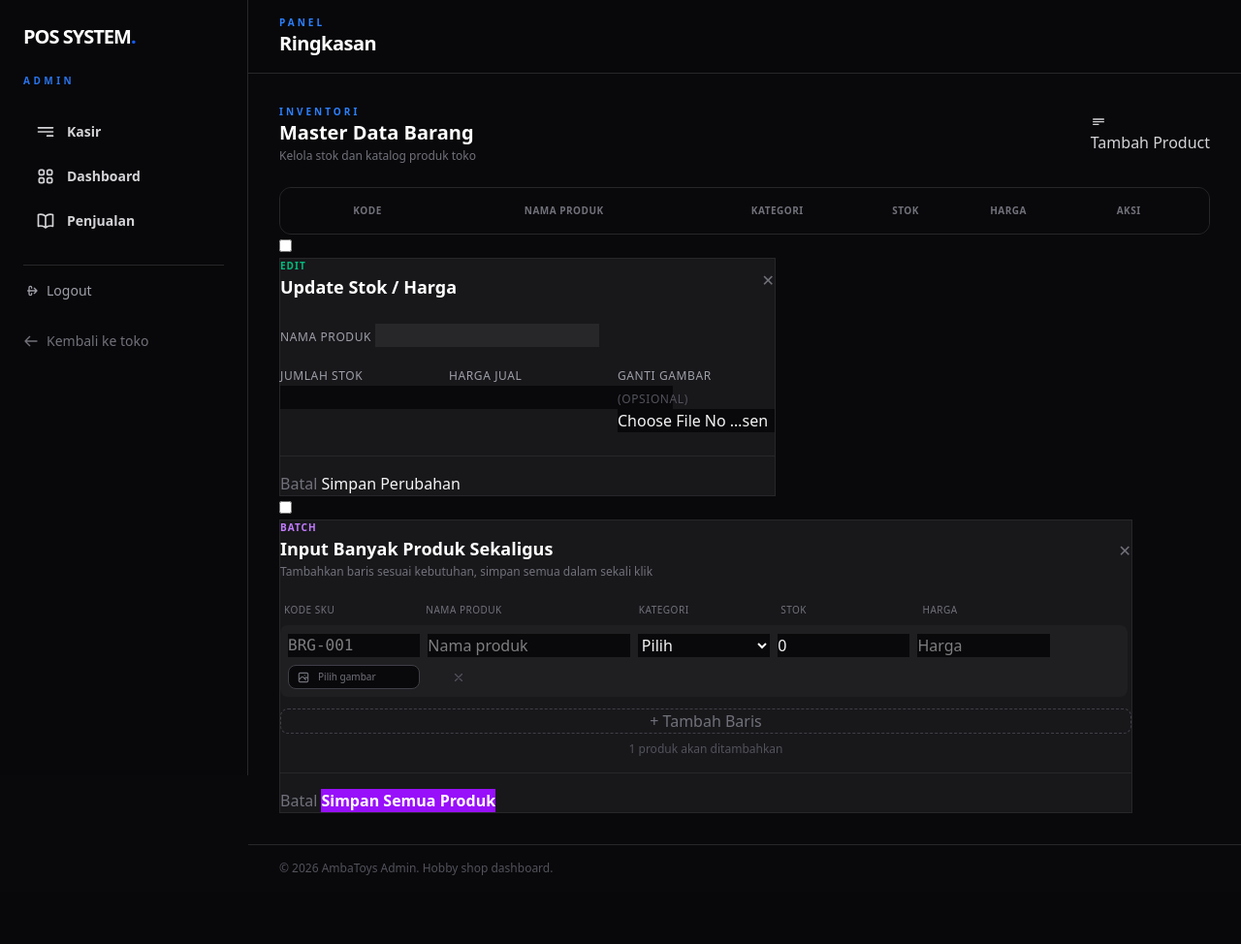
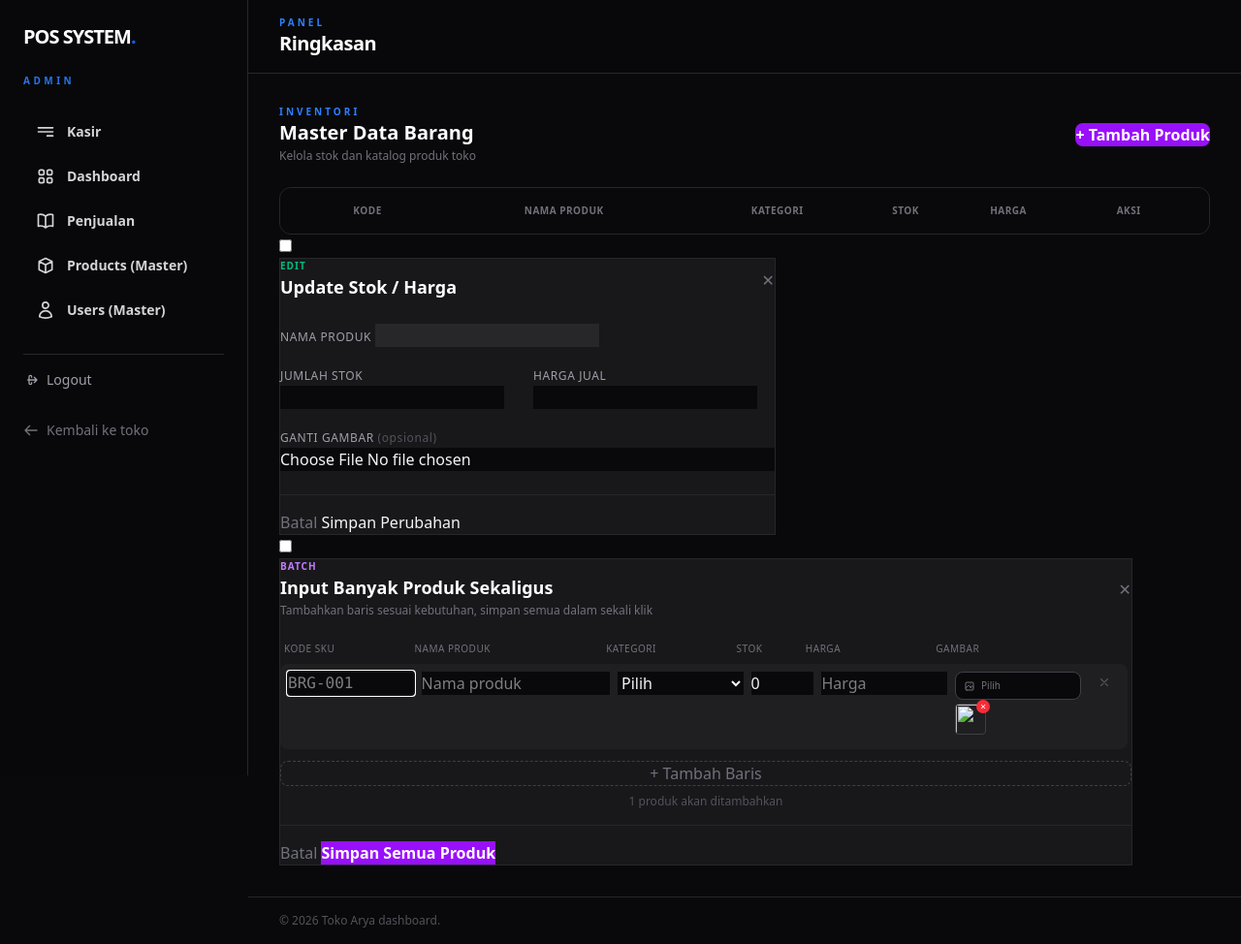
Before and after one commit to rafiramdhani12/pos_kelontong, a CodeIgniter 4 app: the page made by app/Views/pages/products/products.php in a window 1280 px wide. Shown: the whole page at 97% size. Before the commit the page ends 903 px from the top, so only its background shows below. Run offline with PHP 8.4 and a stand-in for CodeIgniter, Linux system fonts and the light colour scheme; the template is opened without the code that fills it, so the values that code supplies are empty; some libraries are stand-ins or nearby versions.

Commit message:
update
Co-authored-by: Copilot <copilot@github.com>

```diff
--- a/app/Models/Products.php
+++ b/app/Models/ProductsModel.php
@@ -4,7 +4,7 @@ namespace App\Models;
 
 use CodeIgniter\Model;
 
-class Products extends Model {
+class ProductsModel extends Model {
 
     // init nama tabel nya dulu
     protected $table = 'products';
--- a/app/Models/Users.php
+++ b/app/Models/UsersModel.php
@@ -5,7 +5,7 @@ namespace App\Models;
 use CodeIgniter\Model;
 
 
-class Users extends Model {
+class UsersModel extends Model {
     protected $table = 'users';
     protected $primaryKey = 'id';
     protected $useTimestamps = true;
@@ -13,9 +13,6 @@ class Users extends Model {
     protected $updatedField = 'updated_at';
     protected $allowedFields = ['nama', 'email', 'password', 'role', 'is_active'];
 
-    public function getAllUsers() {
-        return $this->findAll();
-    }
 }
 
 ?>
--- a/app/Views/layout/dashboard_template.php
+++ b/app/Views/layout/dashboard_template.php
@@ -21,11 +21,18 @@ $menus = [
         'active' => $currentPath === 'penjualan'
     ],
     [
-        'label' => 'Barang (Master)',
+        'label' => 'Products (Master)',
         'xmlns' => 'http://www.w3.org/2000/svg',
         'd' => 'M20 7l-8-4-8 4m16 0l-8 4m8-4v10l-8 4m0-10L4 7m8 4v10M4 7v10l8 4',
-        'link' => base_url('/barang'),
+        'link' => base_url('/products'),
         'active' => 'barang'
+    ],
+    [
+        'label' => 'Users (Master)',
+        'xmlns' => 'http://www.w3.org/2000/svg',
+        'd' => 'M15.75 6a3.75 3.75 0 1 1-7.5 0 3.75 3.75 0 0 1 7.5 0ZM4.501 20.118a7.5 7.5 0 0 1 14.998 0A17.933 17.933 0 0 1 12 21.75c-2.676 0-5.216-.584-7.499-1.632Z',
+        'link' => base_url('/users'),
+        'active' => 'users'
     ]
 ]
 
@@ -100,7 +107,7 @@ $menus = [
         </main>
 
         <footer class="border-t border-zinc-800 px-4 md:px-8 py-4 text-center md:text-left">
-            <p class="text-zinc-600 text-xs">&copy; 2026 AmbaToys Admin. Hobby shop dashboard.</p>
+            <p class="text-zinc-600 text-xs">&copy; <?= date('Y') ?> Toko Arya dashboard.</p>
         </footer>
     </div>
 <script src="https://cdn.jsdelivr.net/npm/sweetalert2@11"></script>
--- a/app/Views/pages/kasir.php
+++ b/app/Views/pages/kasir.php
@@ -244,7 +244,7 @@ async function inputJumlah(productId, namaProduct, stokTersedia) {
     if (qty.isDismissed || !qty.value) return;
 
 
-    const jumlah = parseInt(qty);
+    const jumlah = parseInt(qty.value);
     tambahItem(productId, jumlah);
 }
 
--- a/app/Views/pages/products/products.php
+++ b/app/Views/pages/products/products.php
@@ -11,11 +11,8 @@
             <p class="text-xs text-zinc-500 mt-0.5">Kelola stok dan katalog produk toko</p>
         </div>
         <div class="flex gap-2">
-            <label for="modal-batch" class="btn btn-sm btn-outline border-zinc-700 text-zinc-300 hover:bg-zinc-800 hover:border-zinc-600 rounded-lg">
-                <svg xmlns="http://www.w3.org/2000/svg" class="h-4 w-4 mr-1" fill="none" viewBox="0 0 24 24" stroke="currentColor">
-                    <path stroke-linecap="round" stroke-linejoin="round" stroke-width="2" d="M4 6h16M4 10h16M4 14h8"/>
-                </svg>
-                Tambah Product
+            <label for="modal-batch" class="btn btn-sm bg-purple-600 hover:bg-purple-500 border-0 text-white font-bold rounded-lg">
+                + Tambah Produk
             </label>
         </div>
     </div>
@@ -70,7 +67,6 @@
     </div>
 </div>
 
-
 <!-- ===== MODAL EDIT ===== -->
 <input type="checkbox" id="modal-update" class="modal-toggle" />
 <div class="modal modal-bottom sm:modal-middle">
@@ -89,7 +85,7 @@
                 <label class="label pb-1"><span class="label-text text-zinc-400 text-xs uppercase tracking-wider">Nama Produk</span></label>
                 <input type="text" id="edit-nama" class="input input-bordered input-sm bg-zinc-800 border-zinc-700 text-zinc-400 cursor-not-allowed" disabled />
             </div>
-            <div class="grid grid-cols-3 gap-3">
+            <div class="grid grid-cols-2 gap-3">
                 <div class="form-control">
                     <label class="label pb-1"><span class="label-text text-zinc-400 text-xs uppercase tracking-wider">Jumlah Stok</span></label>
                     <input type="number" name="qty" id="edit-qty" class="input input-bordered input-sm bg-zinc-950 border-zinc-700 focus:border-emerald-500" min="0" required />
@@ -98,23 +94,25 @@
                     <label class="label pb-1"><span class="label-text text-zinc-400 text-xs uppercase tracking-wider">Harga Jual</span></label>
                     <input type="number" name="harga" id="edit-harga" class="input input-bordered input-sm bg-zinc-950 border-zinc-700 focus:border-emerald-500" min="0" required />
                 </div>
-                <!-- Di modal update, tambahin ini sebelum modal-action -->
+            </div>
             <div class="form-control">
                 <label class="label pb-1">
-        <span class="label-text text-zinc-400 text-xs uppercase tracking-wider">
-            Ganti Gambar
-            <span class="text-zinc-600">(opsional)</span>
-        </span>
+                    <span class="label-text text-zinc-400 text-xs uppercase tracking-wider">Ganti Gambar <span class="text-zinc-600 normal-case">(opsional)</span></span>
                 </label>
-    <!-- Preview gambar saat ini -->
+                <!-- Preview gambar existing -->
                 <div id="edit-image-preview" class="mb-2 hidden">
+                    <div class="relative inline-block">
                         <img id="edit-image-thumb" src="" alt=""
                              class="h-16 w-16 object-cover rounded-lg border border-zinc-700"/>
+                        <button type="button" onclick="clearEditImage()"
+                            class="absolute -top-1.5 -right-1.5 bg-red-500 hover:bg-red-400 rounded-full w-4 h-4 flex items-center justify-center text-white text-[10px] leading-none">
+                            ✕
+                        </button>
                     </div>
-    <input type="file" name="image" accept="image/*"
-           class="file-input file-input-bordered file-input-xs bg-zinc-950 border-zinc-700 w-full"
+                </div>
+                <input type="file" name="image" id="edit-image-input" accept="image/*"
+                       class="file-input file-input-bordered file-input-sm bg-zinc-950 border-zinc-700 w-full"
                        onchange="previewEditImage(this)"/>
-</div>
             </div>
             <div class="modal-action mt-6 pt-4 border-t border-zinc-800">
                 <label for="modal-update" class="btn btn-ghost btn-sm text-zinc-500">Batal</label>
@@ -127,7 +125,7 @@
 <!-- ===== MODAL BATCH INPUT ===== -->
 <input type="checkbox" id="modal-batch" class="modal-toggle" />
 <div class="modal modal-bottom sm:modal-middle">
-    <div class="modal-box bg-zinc-900 border border-zinc-800 w-11/12 max-w-4xl">
+    <div class="modal-box bg-zinc-900 border border-zinc-800 w-11/12 max-w-5xl">
         <div class="flex items-center justify-between mb-6">
             <div>
                 <p class="text-[10px] uppercase tracking-widest text-purple-400 font-bold">Batch</p>
@@ -140,69 +138,19 @@
         <form action="<?= base_url('barang/tambahProduct') ?>" method="post" id="form-batch" enctype="multipart/form-data">
             <?= csrf_field() ?>
 
-            <!-- Table header -->
-            <div class="hidden md:grid grid-cols-12 gap-2 mb-2 px-1">
-                <div class="col-span-2 text-[10px] uppercase tracking-wider text-zinc-500">Kode SKU</div>
-                <div class="col-span-3 text-[10px] uppercase tracking-wider text-zinc-500">Nama Produk</div>
-                <div class="col-span-2 text-[10px] uppercase tracking-wider text-zinc-500">Kategori</div>
-                <div class="col-span-2 text-[10px] uppercase tracking-wider text-zinc-500">Stok</div>
-                <div class="col-span-2 text-[10px] uppercase tracking-wider text-zinc-500">Harga</div>
-                <div class="col-span-1"></div>
+            <!-- Table header — 13 cols: 2+3+2+1+2+2+1 -->
+            <div class="hidden md:grid grid-cols-13 gap-2 mb-2 px-1" style="grid-template-columns: 2fr 3fr 2fr 1fr 2fr 2fr 1fr;">
+                <div class="text-[10px] uppercase tracking-wider text-zinc-500">Kode SKU</div>
+                <div class="text-[10px] uppercase tracking-wider text-zinc-500">Nama Produk</div>
+                <div class="text-[10px] uppercase tracking-wider text-zinc-500">Kategori</div>
+                <div class="text-[10px] uppercase tracking-wider text-zinc-500">Stok</div>
+                <div class="text-[10px] uppercase tracking-wider text-zinc-500">Harga</div>
+                <div class="text-[10px] uppercase tracking-wider text-zinc-500">Gambar</div>
+                <div></div>
             </div>
 
             <!-- Rows container -->
-            <div id="batch-rows" class="space-y-2 max-h-80 overflow-y-auto pr-1">
-                <!-- Row pertama default -->
-                <div class="batch-row grid grid-cols-12 gap-2 items-center bg-zinc-800/50 rounded-lg p-2">
-                    <div class="col-span-12 md:col-span-2">
-                        <input type="text" name="kode_product[]" placeholder="BRG-001"
-                            class="input input-bordered input-xs w-full bg-zinc-950 border-zinc-700 focus:border-purple-500 font-mono" required />
-                    </div>
-                    <div class="col-span-12 md:col-span-3">
-                        <input type="text" name="nama_product[]" placeholder="Nama produk"
-                            class="input input-bordered input-xs w-full bg-zinc-950 border-zinc-700 focus:border-purple-500" required />
-                    </div>
-                    <div class="col-span-12 md:col-span-2">
-                        <select name="kategori[]" class="select select-bordered select-xs w-full bg-zinc-950 border-zinc-700 focus:border-purple-500" required>
-                            <option value="">Pilih</option>
-                            <option value="makanan ringan">Mkn Ringan</option>
-                            <option value="minuman">Minuman</option>
-                            <option value="kebutuhan pokok">Kbthn Pokok</option>
-                            <option value="kebersihan">Kebersihan</option>
-                            <option value="lainnya">Lainnya</option>
-                        </select>
-                    </div>
-                    <div class="col-span-5 md:col-span-2">
-                        <input type="number" name="qty[]" placeholder="Stok" value="0" min="0"
-                            class="input input-bordered input-xs w-full bg-zinc-950 border-zinc-700 focus:border-purple-500" required />
-                    </div>
-                    <div class="col-span-6 md:col-span-2">
-                        <input type="number" name="harga[]" placeholder="Harga" min="0"
-                            class="input input-bordered input-xs w-full bg-zinc-950 border-zinc-700 focus:border-purple-500" required />
-                    </div>
-                    <div class="col-span-12 md:col-span-2">
-        <label class="flex items-center gap-2 cursor-pointer bg-zinc-950 border border-zinc-700
-                       rounded-lg px-2 py-1 hover:border-purple-500 transition-colors">
-            <svg xmlns="http://www.w3.org/2000/svg" class="h-3.5 w-3.5 text-zinc-500 shrink-0"
-                 fill="none" viewBox="0 0 24 24" stroke="currentColor">
-                <path stroke-linecap="round" stroke-linejoin="round" stroke-width="2"
-                      d="M4 16l4.586-4.586a2 2 0 012.828 0L16 16m-2-2l1.586-1.586a2 2 0 012.828 0L20 14m-6-6h.01M6 20h12a2 2 0 002-2V6a2 2 0 00-2-2H6a2 2 0 00-2 2v12a2 2 0 002 2z"/>
-            </svg>
-            <span class="text-[10px] text-zinc-500 truncate image-label">Pilih gambar</span>
-            <input type="file" name="image[image][]" accept="image/*" class="hidden"
-                   onchange="previewImage(this)"/>
-        </label>
-    </div>
-                    <div class="col-span-1 flex justify-center">
-                        <button type="button" onclick="hapusBaris(this)"
-                            class="btn btn-ghost btn-xs btn-circle text-zinc-600 hover:text-red-400 hover:bg-red-400/10">
-                            <svg xmlns="http://www.w3.org/2000/svg" class="h-3.5 w-3.5" fill="none" viewBox="0 0 24 24" stroke="currentColor">
-                                <path stroke-linecap="round" stroke-linejoin="round" stroke-width="2" d="M6 18L18 6M6 6l12 12"/>
-                            </svg>
-                        </button>
-                    </div>
-                </div>
-            </div>
+            <div id="batch-rows" class="space-y-2 max-h-72 overflow-y-auto pr-1"></div>
 
             <!-- Tambah baris -->
             <button type="button" onclick="tambahBaris()"
@@ -210,9 +158,8 @@
                 + Tambah Baris
             </button>
 
-            <!-- Counter -->
             <p class="text-xs text-zinc-600 mt-2 text-center">
-                <span id="row-count">1</span> produk akan ditambahkan
+                <span id="row-count">0</span> produk akan ditambahkan
             </p>
 
             <div class="modal-action mt-4 pt-4 border-t border-zinc-800">
@@ -226,28 +173,164 @@
 </div>
 
 <script>
-    function previewImage(input) {
-    const label = input.closest('label');
-    const span  = label.querySelector('.image-label');
+// ============================================================
+// BATCH INPUT
+// ============================================================
+
+function buatRow() {
+    const div = document.createElement('div');
+    div.className = 'batch-row grid gap-2 items-start bg-zinc-800/50 rounded-lg p-2';
+    div.style.gridTemplateColumns = '2fr 3fr 2fr 1fr 2fr 2fr 0.5fr';
+
+    div.innerHTML = `
+        <input type="text" name="kode_product[]" placeholder="BRG-001"
+            class="input input-bordered input-xs w-full bg-zinc-950 border-zinc-700 focus:border-purple-500 font-mono" required />
+
+        <input type="text" name="nama_product[]" placeholder="Nama produk"
+            class="input input-bordered input-xs w-full bg-zinc-950 border-zinc-700 focus:border-purple-500" required />
+
+        <select name="kategori[]" class="select select-bordered select-xs w-full bg-zinc-950 border-zinc-700 focus:border-purple-500" required>
+            <option value="">Pilih</option>
+            <option value="makanan ringan">Mkn Ringan</option>
+            <option value="minuman">Minuman</option>
+            <option value="kebutuhan pokok">Kbthn Pokok</option>
+            <option value="kebersihan">Kebersihan</option>
+            <option value="lainnya">Lainnya</option>
+        </select>
+
+        <input type="number" name="qty[]" placeholder="0" value="0" min="0"
+            class="input input-bordered input-xs w-full bg-zinc-950 border-zinc-700 focus:border-purple-500" required />
+
+        <input type="number" name="harga[]" placeholder="Harga" min="0"
+            class="input input-bordered input-xs w-full bg-zinc-950 border-zinc-700 focus:border-purple-500" required />
+
+        <div class="relative">
+            <label class="flex items-center gap-1.5 cursor-pointer bg-zinc-950 border border-zinc-700
+                           rounded-lg px-2 py-1.5 hover:border-purple-500 transition-colors w-full">
+                <svg xmlns="http://www.w3.org/2000/svg" class="h-3 w-3 text-zinc-500 shrink-0"
+                     fill="none" viewBox="0 0 24 24" stroke="currentColor">
+                    <path stroke-linecap="round" stroke-linejoin="round" stroke-width="2"
+                          d="M4 16l4.586-4.586a2 2 0 012.828 0L16 16m-2-2l1.586-1.586a2 2 0 012.828 0L20 14m-6-6h.01M6 20h12a2 2 0 002-2V6a2 2 0 00-2-2H6a2 2 0 00-2 2v12a2 2 0 002 2z"/>
+                </svg>
+                <span class="text-[10px] text-zinc-500 truncate image-label">Pilih</span>
+                <input type="file" name="image[]" accept="image/*" class="hidden sr-only"
+                       onchange="previewBatchImage(this)" />
+            </label>
+            <!-- Preview thumbnail -->
+            <div class="image-preview hidden mt-1 relative inline-block">
+                <img src="" alt="" class="h-8 w-8 object-cover rounded border border-zinc-700 image-thumb" />
+                <button type="button" onclick="clearBatchImage(this)"
+                    class="absolute -top-1 -right-1 bg-red-500 hover:bg-red-400 rounded-full w-3.5 h-3.5 flex items-center justify-center text-white text-[8px]">
+                    ✕
+                </button>
+            </div>
+        </div>
+
+        <div class="flex justify-center pt-1">
+            <button type="button" onclick="hapusBaris(this)"
+                class="btn btn-ghost btn-xs btn-circle text-zinc-600 hover:text-red-400 hover:bg-red-400/10">
+                <svg xmlns="http://www.w3.org/2000/svg" class="h-3.5 w-3.5" fill="none" viewBox="0 0 24 24" stroke="currentColor">
+                    <path stroke-linecap="round" stroke-linejoin="round" stroke-width="2" d="M6 18L18 6M6 6l12 12"/>
+                </svg>
+            </button>
+        </div>
+    `;
+    return div;
+}
+
+function tambahBaris() {
+    const container = document.getElementById('batch-rows');
+    const row = buatRow();
+    container.appendChild(row);
+    updateCounter();
+    container.scrollTop = container.scrollHeight;
+    // Focus ke input pertama di baris baru
+    row.querySelector('input[name="kode_product[]"]').focus();
+}
+
+function hapusBaris(btn) {
+    const rows = document.querySelectorAll('.batch-row');
+    if (rows.length <= 1) return;
+    btn.closest('.batch-row').remove();
+    updateCounter();
+}
+
+function updateCounter() {
+    document.getElementById('row-count').textContent = document.querySelectorAll('.batch-row').length;
+}
+
+// Preview image di batch — tiap baris punya preview sendiri
+function previewBatchImage(input) {
+    const label   = input.closest('label');
+    const wrapper = label.closest('div.relative');
+    const span    = label.querySelector('.image-label');
+    const preview = wrapper.querySelector('.image-preview');
+    const thumb   = wrapper.querySelector('.image-thumb');
+
     if (input.files && input.files[0]) {
-        span.textContent = input.files[0].name;
+        const reader = new FileReader();
+        reader.onload = (e) => {
+            thumb.src = e.target.result;
+            preview.classList.remove('hidden');
+            span.textContent = input.files[0].name.length > 10
+                ? input.files[0].name.substring(0, 8) + '...'
+                : input.files[0].name;
             span.classList.add('text-purple-400');
+        };
+        reader.readAsDataURL(input.files[0]);
     }
 }
+
+// Clear image di baris batch
+function clearBatchImage(btn) {
+    const wrapper = btn.closest('div.relative');
+    const fileInput = wrapper.querySelector('input[type="file"]');
+    const span    = wrapper.querySelector('.image-label');
+    const preview = wrapper.querySelector('.image-preview');
+    const thumb   = wrapper.querySelector('.image-thumb');
+
+    fileInput.value = '';
+    thumb.src = '';
+    span.textContent = 'Pilih';
+    span.classList.remove('text-purple-400');
+    preview.classList.add('hidden');
+}
+
+// Init satu baris saat halaman load
+document.addEventListener('DOMContentLoaded', () => tambahBaris());
+
+// Reset batch form saat modal ditutup
+document.getElementById('modal-batch').addEventListener('change', function () {
+    if (!this.checked) {
+        const container = document.getElementById('batch-rows');
+        container.innerHTML = '';
+        tambahBaris();
+    }
+});
+
+// ============================================================
+// EDIT MODAL
+// ============================================================
+
 function editBarang(data) {
     document.getElementById('edit-id').value    = data.id;
     document.getElementById('edit-nama').value  = data.nama_product;
     document.getElementById('edit-qty').value   = data.qty;
     document.getElementById('edit-harga').value = data.harga;
 
-    // Tambahin preview gambar kalau ada
-    if (data.image) {
     const preview = document.getElementById('edit-image-preview');
     const thumb   = document.getElementById('edit-image-thumb');
-        thumb.src     = '/assets/img/' + data.image;
+
+    if (data.image) {
+        thumb.src = '/assets/img/' + data.image;
         preview.classList.remove('hidden');
+    } else {
+        preview.classList.add('hidden');
+        thumb.src = '';
     }
 
+    // Reset file input
+    document.getElementById('edit-image-input').value = '';
     document.getElementById('modal-update').checked = true;
 }
 
@@ -255,7 +338,7 @@ function previewEditImage(input) {
     if (input.files && input.files[0]) {
         const reader = new FileReader();
         reader.onload = (e) => {
-            const thumb = document.getElementById('edit-image-thumb');
+            const thumb   = document.getElementById('edit-image-thumb');
             const preview = document.getElementById('edit-image-preview');
             thumb.src = e.target.result;
             preview.classList.remove('hidden');
@@ -264,64 +347,10 @@ function previewEditImage(input) {
     }
 }
 
-function rowTemplate() {
-    return `
-    <div class="batch-row grid grid-cols-12 gap-2 items-center bg-zinc-800/50 rounded-lg p-2">
-        <div class="col-span-12 md:col-span-2">
-            <input type="text" name="kode_product[]" placeholder="BRG-001"
-                class="input input-bordered input-xs w-full bg-zinc-950 border-zinc-700 focus:border-purple-500 font-mono" required />
-        </div>
-        <div class="col-span-12 md:col-span-3">
-            <input type="text" name="nama_product[]" placeholder="Nama produk"
-                class="input input-bordered input-xs w-full bg-zinc-950 border-zinc-700 focus:border-purple-500" required />
-        </div>
-        <div class="col-span-12 md:col-span-2">
-            <select name="kategori[]" class="select select-bordered select-xs w-full bg-zinc-950 border-zinc-700 focus:border-purple-500" required>
-                <option value="">Pilih</option>
-                <option value="makanan ringan">Mkn Ringan</option>
-                <option value="minuman">Minuman</option>
-                <option value="kebutuhan pokok">Kbthn Pokok</option>
-                <option value="kebersihan">Kebersihan</option>
-                <option value="lainnya">Lainnya</option>
-            </select>
-        </div>
-        <div class="col-span-5 md:col-span-2">
-            <input type="number" name="qty[]" placeholder="Stok" value="0" min="0"
-                class="input input-bordered input-xs w-full bg-zinc-950 border-zinc-700 focus:border-purple-500" required />
-        </div>
-        <div class="col-span-6 md:col-span-2">
-            <input type="number" name="harga[]" placeholder="Harga" min="0"
-                class="input input-bordered input-xs w-full bg-zinc-950 border-zinc-700 focus:border-purple-500" required />
-        </div>
-        <div class="col-span-1 flex justify-center">
-            <button type="button" onclick="hapusBaris(this)"
-                class="btn btn-ghost btn-xs btn-circle text-zinc-600 hover:text-red-400 hover:bg-red-400/10">
-                <svg xmlns="http://www.w3.org/2000/svg" class="h-3.5 w-3.5" fill="none" viewBox="0 0 24 24" stroke="currentColor">
-                    <path stroke-linecap="round" stroke-linejoin="round" stroke-width="2" d="M6 18L18 6M6 6l12 12"/>
-                </svg>
-            </button>
-        </div>
-    </div>`;
-}
-
-function tambahBaris() {
-    const container = document.getElementById('batch-rows');
-    container.insertAdjacentHTML('beforeend', rowTemplate());
-    updateCounter();
-    // Scroll ke bawah biar keliatan baris baru
-    container.scrollTop = container.scrollHeight;
-}
-
-function hapusBaris(btn) {
-    const rows = document.querySelectorAll('.batch-row');
-    if (rows.length <= 1) return; // minimal 1 baris
-    btn.closest('.batch-row').remove();
-    updateCounter();
-}
-
-function updateCounter() {
-    const count = document.querySelectorAll('.batch-row').length;
-    document.getElementById('row-count').textContent = count;
+function clearEditImage() {
+    document.getElementById('edit-image-input').value = '';
+    document.getElementById('edit-image-thumb').src   = '';
+    document.getElementById('edit-image-preview').classList.add('hidden');
 }
 </script>
 
```
Also changed, not shown: app/Config/Routes.php (+10 -2 lines), app/Controllers/Kasir.php (+6 -6 lines), app/Controllers/Products.php (renamed from app/Controllers/Barang.php, +6 -6 lines), app/Controllers/Users.php (added, +94 -0 lines), app/Views/auth/login.php (+2 -11 lines), app/Views/pages/users/add.php (added, +25 -0 lines), app/Views/pages/users/edit.php (added, +25 -0 lines), app/Views/pages/users/index.php (added, +74 -0 lines). Lines whose indentation alone changed are shown as unchanged.
